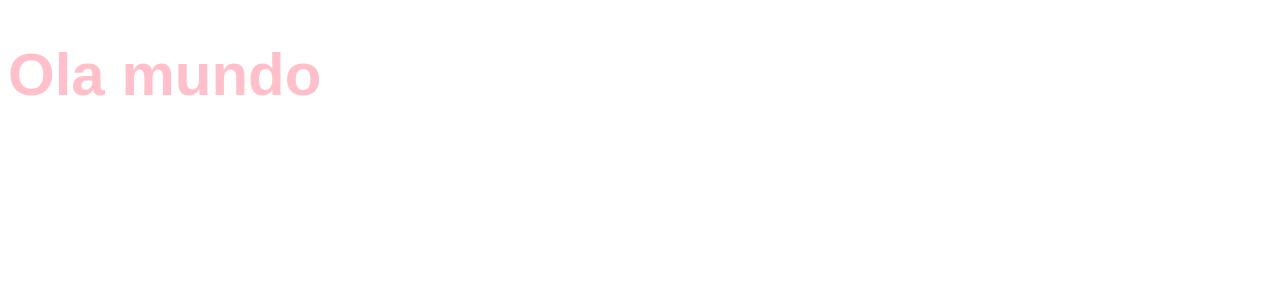
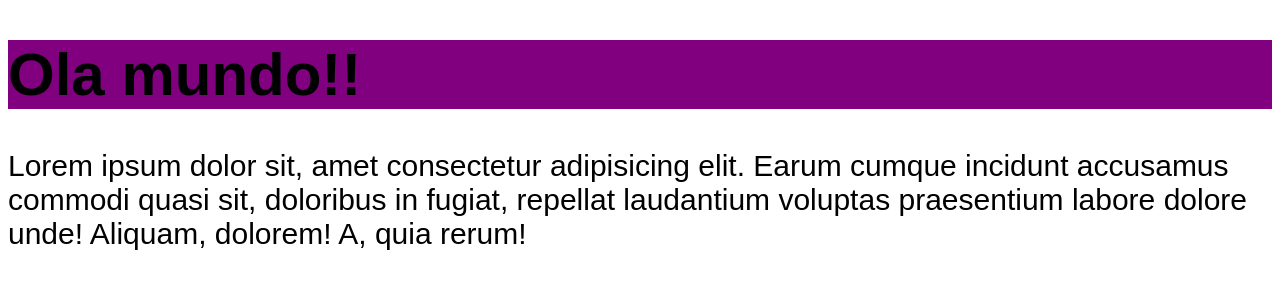
Before and after one commit to Williamhsf/chronos-pomodoro, a React (Vite) app: page / in a window 1280 px wide. Shown: the top 300 px of the page. Built offline with nearby package versions, Linux system fonts and the light colour scheme.

Commit message:
Importando e usando arquivos de CSS Modules com escopo de componente

```diff
--- a/src/App.tsx
+++ b/src/App.tsx
@@ -1,6 +1,18 @@
+import { Heading } from './components/Heading';
+
 import './styles/global.css';
 import './styles/theme.css';
 
 export function App() {
-  return <h1>Ola mundo</h1>;
+  return (
+    <>
+      <Heading />
+      <p>
+        Lorem ipsum dolor sit, amet consectetur adipisicing elit. Earum cumque
+        incidunt accusamus commodi quasi sit, doloribus in fugiat, repellat
+        laudantium voluptas praesentium labore dolore unde! Aliquam, dolorem! A,
+        quia rerum!
+      </p>
+    </>
+  );
 }
--- /dev/null
+++ b/src/components/Heading.module.css
@@ -0,0 +1,8 @@
+.heading {
+  background: purple;
+  color: black;
+}
+
+.cyan {
+  color: cyan;
+}
--- /dev/null
+++ b/src/components/Heading.tsx
@@ -0,0 +1,5 @@
+import styles from './Heading.module.css';
+
+export function Heading() {
+  return <h1 className={styles.heading}>Ola mundo!!</h1>;
+}
```
